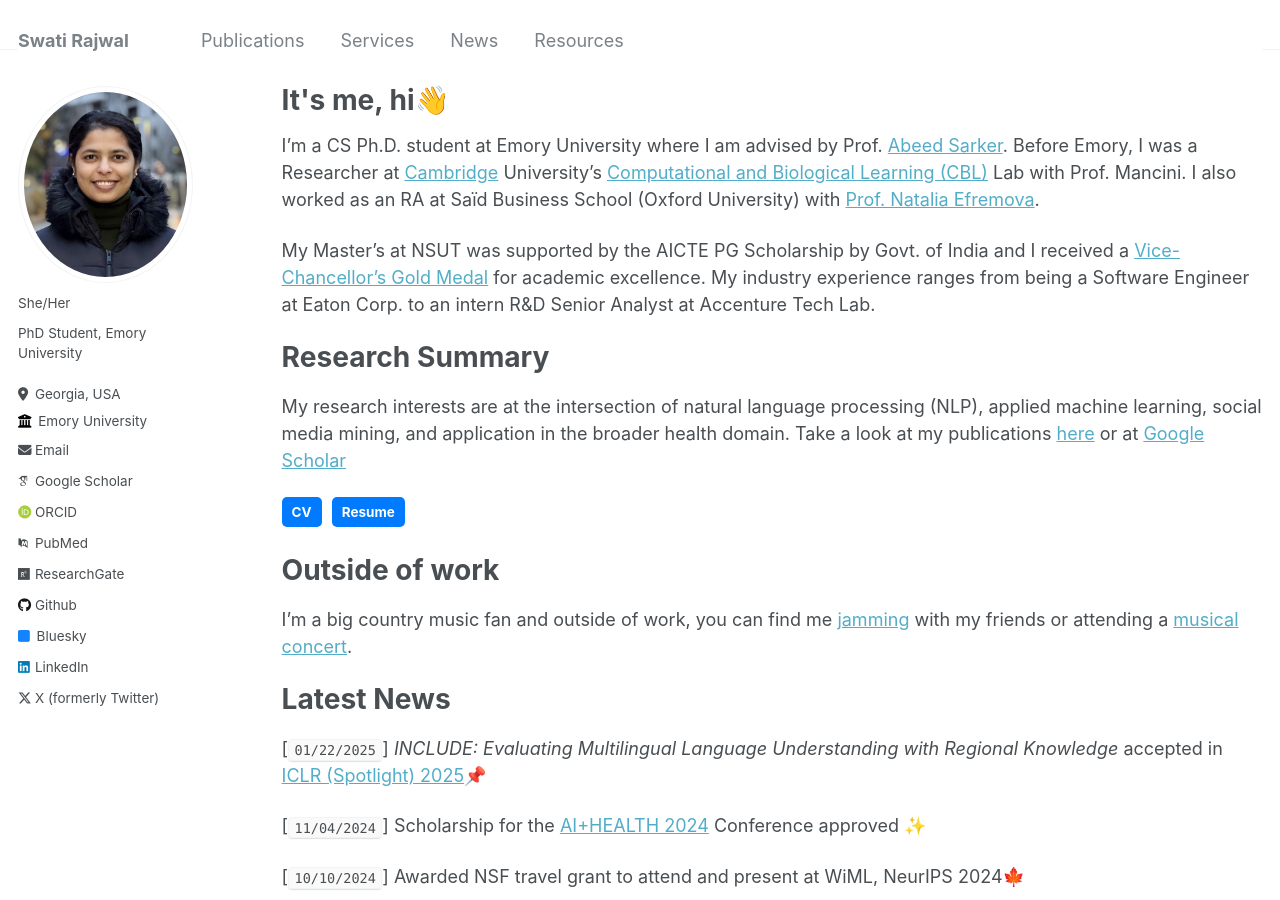
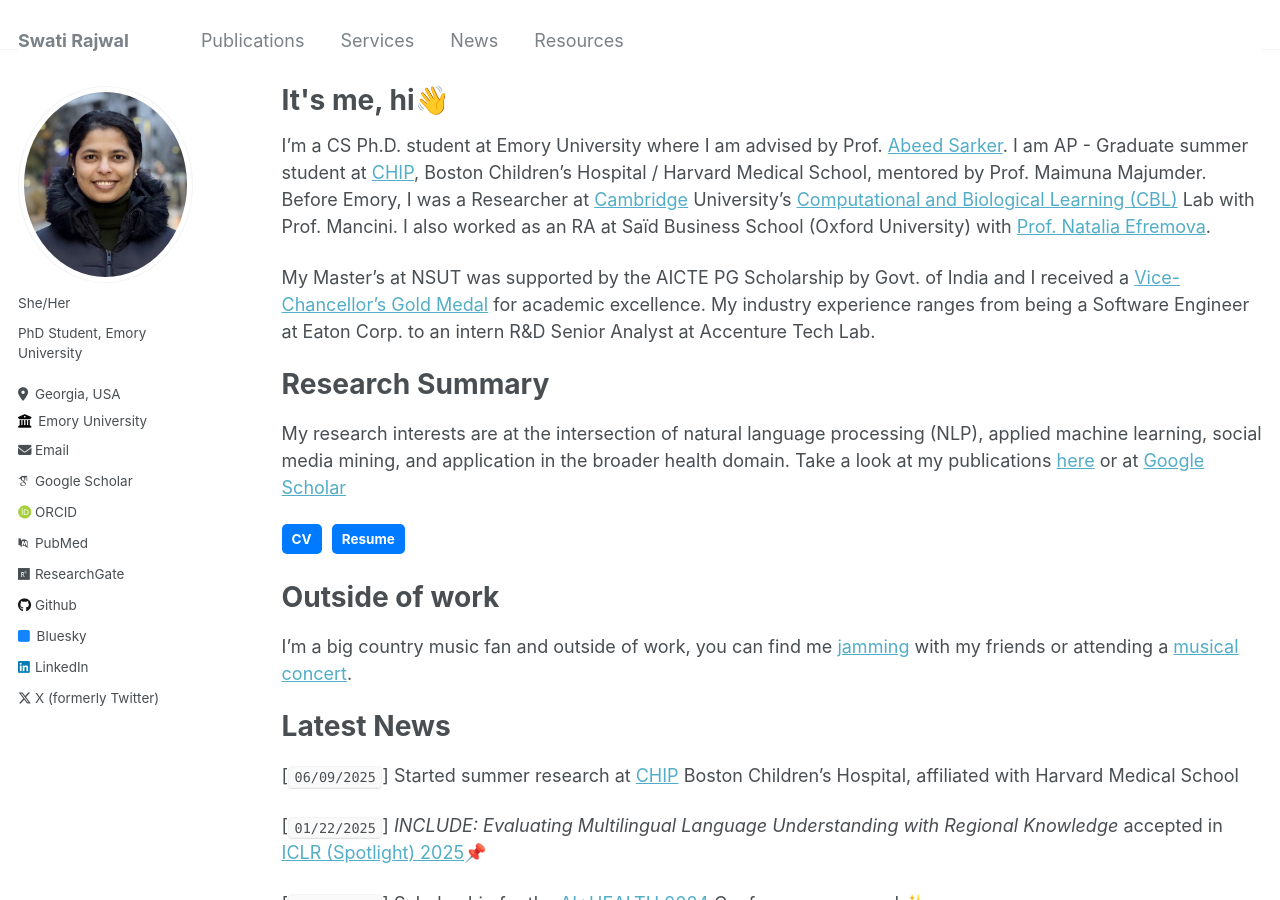
Before and after one commit to swati-rajwal/swati-rajwal.github.io, a Jekyll site: the page built from _pages/about.md, in a window 1280 px wide and 900 px high. Built offline with Jekyll 4.4.1, drawn with Linux system fonts in a browser that asks for light colours; some web fonts are replaced.

Commit message:
Update about.md

````diff
--- a/_pages/about.md
+++ b/_pages/about.md
@@ -7,7 +7,7 @@
   - /about/
   - /about.html
 ---
-I'm a CS Ph.D. student at Emory University where I am advised by Prof. <a href="https://bme.gatech.edu/bme/faculty/Abeed-Sarker" target="_blank">Abeed Sarker</a>. Before Emory, I was a Researcher at <a href="https://www.c2d3.cam.ac.uk/directory/34851/swati-rajwal" target="_blank">Cambridge</a> University's <a href="https://cbl-website.onrender.com/" target="_blank">Computational and Biological Learning (CBL)</a> Lab with Prof. Mancini. I also worked as an RA at Saïd Business School (Oxford University) with <a href="https://enspire.ox.ac.uk/article/natalia-efremova-co-founder-of-deep-planet" target="_blank">Prof. Natalia Efremova</a>.
+I'm a CS Ph.D. student at Emory University where I am advised by Prof. <a href="https://bme.gatech.edu/bme/faculty/Abeed-Sarker" target="_blank">Abeed Sarker</a>. I am AP - Graduate summer student at <a href="https://www.chip.org/" target="_blank">CHIP</a>, Boston Children’s Hospital / Harvard Medical School, mentored by Prof. Maimuna Majumder. Before Emory, I was a Researcher at <a href="https://www.c2d3.cam.ac.uk/directory/34851/swati-rajwal" target="_blank">Cambridge</a> University's <a href="https://cbl-website.onrender.com/" target="_blank">Computational and Biological Learning (CBL)</a> Lab with Prof. Mancini. I also worked as an RA at Saïd Business School (Oxford University) with <a href="https://enspire.ox.ac.uk/article/natalia-efremova-co-founder-of-deep-planet" target="_blank">Prof. Natalia Efremova</a>.
 
 My Master's at NSUT was supported by the AICTE PG Scholarship by Govt. of India and I received a <a href="https://www.linkedin.com/feed/update/urn:li:activity:7108505289506627584/" target="_blank">Vice-Chancellor's Gold Medal</a> for academic excellence. My industry experience ranges from being a Software Engineer at Eaton Corp. to an intern R&D Senior Analyst at Accenture Tech Lab.
 
@@ -21,6 +21,8 @@
 I'm a big country music fan and outside of work, you can find me <a href="https://www.youtube.com/watch?v=cgm9iGAupL0" target="_blank">jamming</a> with my friends or attending a <a href="https://www.youtube.com/watch?v=GfivcgiiRL0" target="_blank">musical concert</a>.
 
 # Latest News
+[```06/09/2025```] Started summer research at <a href="https://www.chip.org/" target="_blank">CHIP</a> Boston Children’s Hospital, affiliated with Harvard Medical School
+
 [```01/22/2025```] _INCLUDE: Evaluating Multilingual Language Understanding with Regional Knowledge_ accepted in <a href="https://arxiv.org/abs/2411.19799" target="_blank">ICLR (Spotlight) 2025</a>📌
 
 [```11/04/2024```] Scholarship for the <a href="https://web.cvent.com/event/7a9f234c-3a15-445c-8ffb-0b1c719f56b3/summary?tm=A1z624mDZccTtq3T60mex5CAQ5_EQQSQtzFfQfXMcWM" target="_blank">AI+HEALTH 2024</a> Conference approved ✨
````
